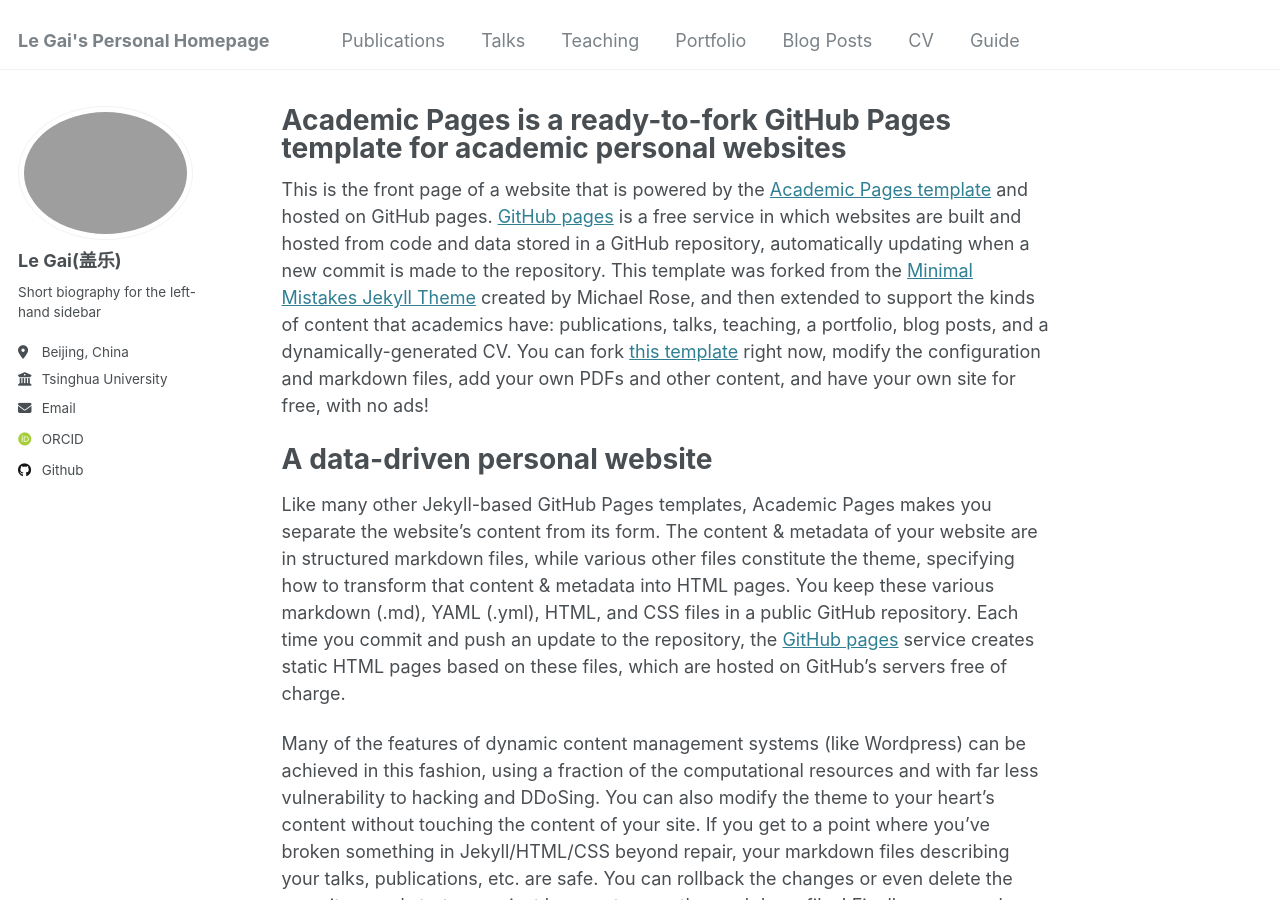
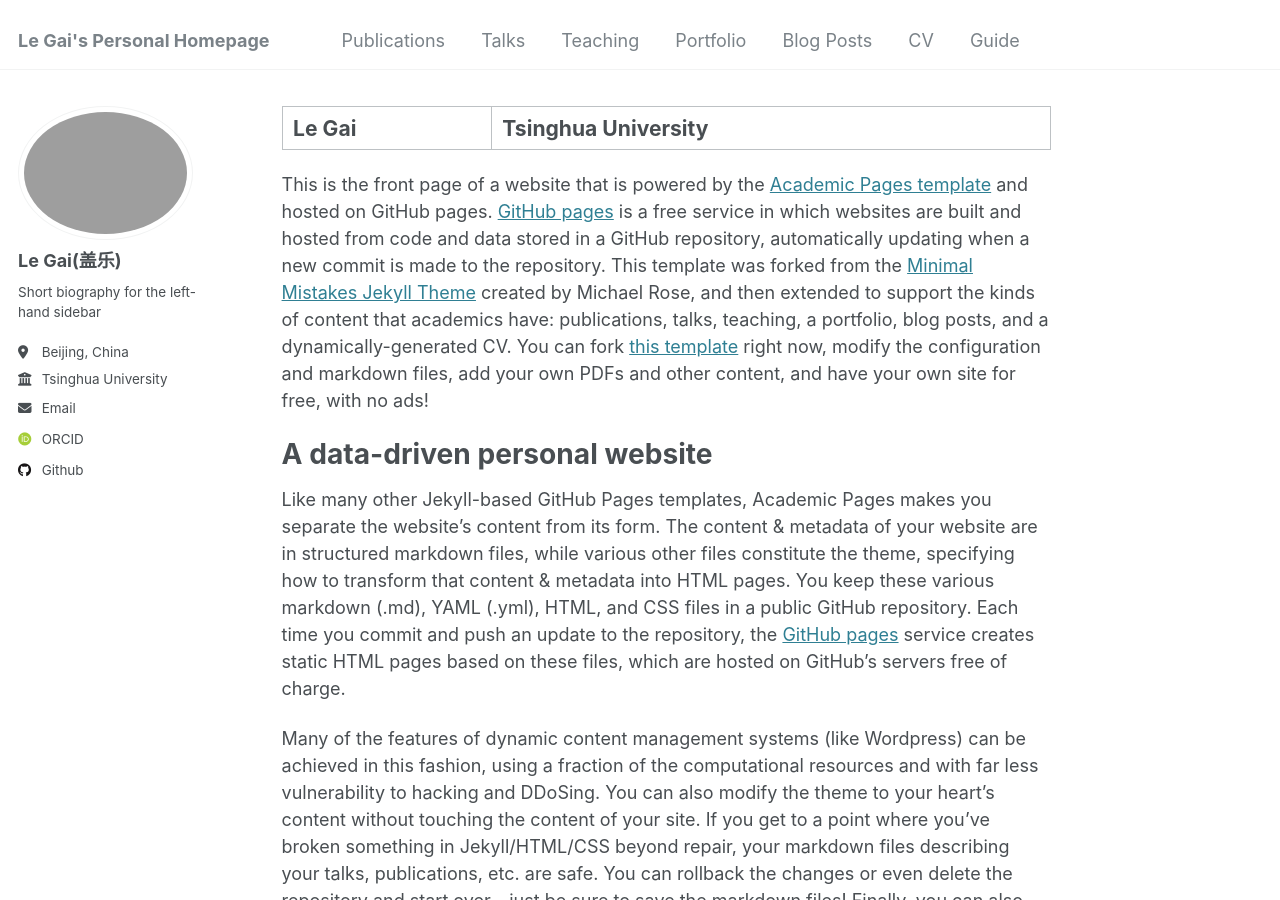
Before and after one commit to LeGai325/LeGai325.github.io, a Jekyll site: the page built from _pages/about.md, in a window 1280 px wide and 900 px high. Built offline with Jekyll 4.4.1, drawn with Linux system fonts in a browser that asks for light colours; some web fonts are replaced.

Commit message:
Update about.md

```diff
--- a/_pages/about.md
+++ b/_pages/about.md
@@ -1,6 +1,6 @@
 ---
 permalink: /
-title: "Academic Pages is a ready-to-fork GitHub Pages template for academic personal websites"
+title: "Le Gai|Tsinghua University"
 author_profile: true
 redirect_from:
   - /about/
```
